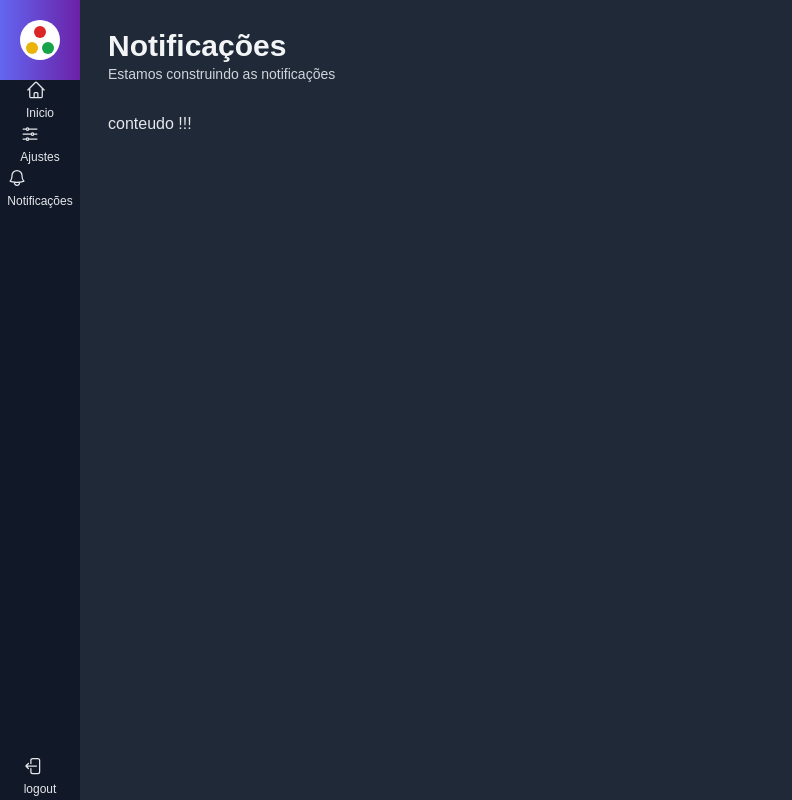
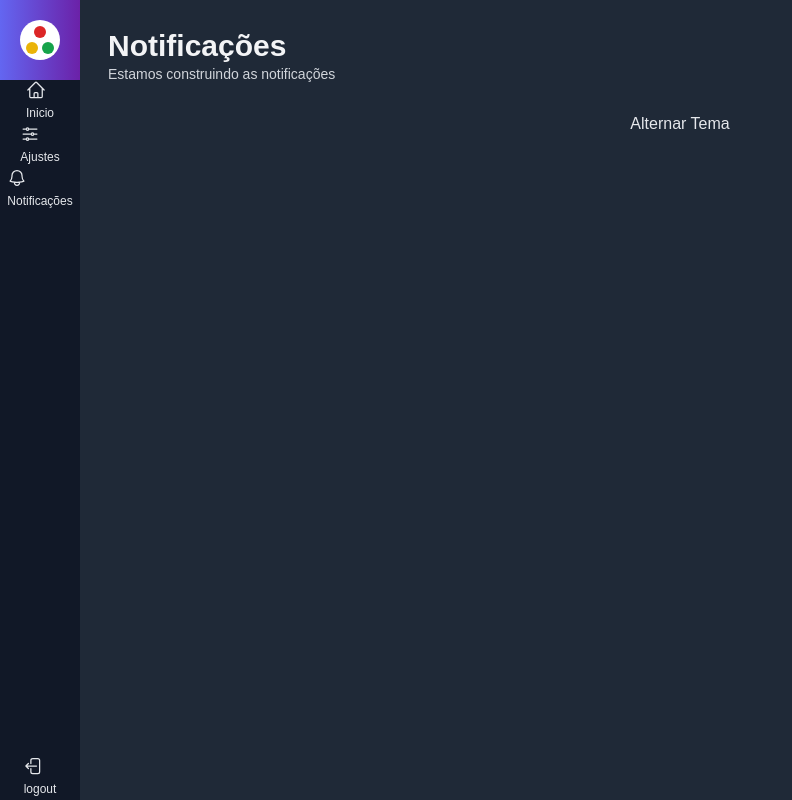
Before and after one commit to rbragadev/admin-template-next, a Next.js app: page /notificacoes in a window 1280 px wide. Shown: the whole page, without its empty margins (0-792 px from the left). Built offline with nearby package versions, Linux system fonts and the light colour scheme.

Commit message:
:rocket: feat: app context resource

```diff
--- a/src/components/template/Layout.tsx
+++ b/src/components/template/Layout.tsx
@@ -1,3 +1,4 @@
+import useAppData from '@/data/hook/useAppData';
 import AsideMenu from './AsideMenu';
 import Content from './Content';
 import Header from './Header';
@@ -9,8 +10,9 @@ interface LayoutProps {
 }
 
 export default function Layout(props: LayoutProps) {
+  const { theme } = useAppData();
   return (
-    <div className={`dark flex h-screen w-screen`}>
+    <div className={`${theme} flex h-screen w-screen`}>
       <AsideMenu />
       <div className={`flex flex-col w-full p-7 bg-gray-300 dark:bg-gray-800`}>
         <Header title={props.title} subtitle={props.subtitle} />
--- /dev/null
+++ b/src/data/context/AppContext.tsx
@@ -0,0 +1,31 @@
+import { createContext, useState } from 'react';
+
+type themeValue = 'dark' | '';
+
+interface AppContextProps {
+  theme?: themeValue;
+  alternarTema?: () => void;
+}
+
+const AppContext = createContext<AppContextProps>({});
+
+export function AppProvider(props) {
+  const [tema, setTema] = useState<themeValue>('dark');
+
+  function alternarTema() {
+    setTema(tema === '' ? 'dark' : '');
+  }
+
+  return (
+    <AppContext.Provider
+      value={{
+        theme: tema,
+        alternarTema,
+      }}
+    >
+      {props.children}
+    </AppContext.Provider>
+  );
+}
+
+export default AppContext;
--- /dev/null
+++ b/src/data/hook/useAppData.ts
@@ -0,0 +1,6 @@
+import { useContext } from 'react';
+import AppContext from '../context/AppContext';
+
+const useAppData = () => useContext(AppContext);
+
+export default useAppData;
--- a/src/pages/_app.tsx
+++ b/src/pages/_app.tsx
@@ -1,7 +1,14 @@
+import { AppProvider } from '@/data/context/AppContext';
 import '@/styles/globals.css';
 
 import type { AppProps } from 'next/app';
 
-export default function App({ Component, pageProps }: AppProps) {
-  return <Component {...pageProps} />;
+function App({ Component, pageProps }: AppProps) {
+  return (
+    <AppProvider>
+      <Component {...pageProps} />
+    </AppProvider>
+  );
 }
+
+export default App;
--- a/src/pages/notificacoes.tsx
+++ b/src/pages/notificacoes.tsx
@@ -1,8 +1,11 @@
 import Layout from '@/components/template/Layout';
+import useAppData from '@/data/hook/useAppData';
+
 export default function Notificacoes() {
+  const { theme, alternarTema } = useAppData();
   return (
     <Layout title="Notificações" subtitle="Estamos construindo as notificações">
-      <h3>conteudo !!!</h3>
+      <button onClick={alternarTema}>Alternar Tema</button>
     </Layout>
   );
 }
```
